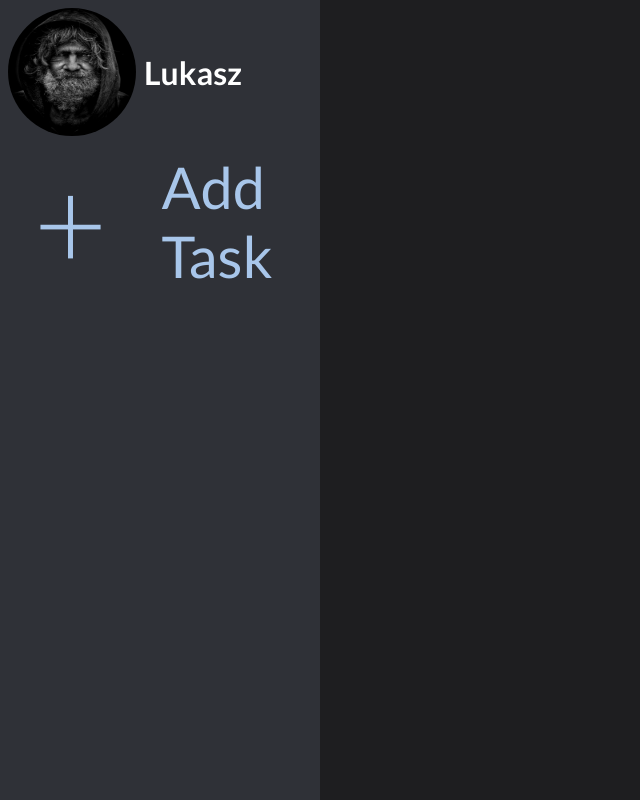
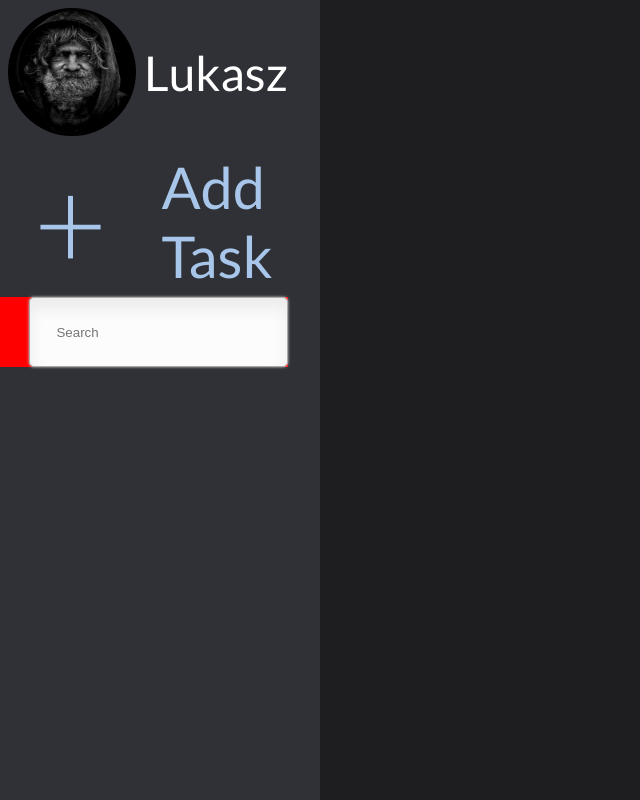
Before and after one commit to lukanogaj/scheduler, a React (Create React App) app: page / in a window 1280 px wide. Shown: the whole page, without its empty margins (0-640 px from the left). Built offline with nearby package versions, Linux system fonts and the light colour scheme.

Commit message:
input-work

```diff
--- a/package.json
+++ b/package.json
@@ -9,6 +9,7 @@
     "@testing-library/user-event": "^13.5.0",
     "react": "^19.2.0",
     "react-dom": "^19.2.0",
+    "react-icons": "^5.5.0",
     "react-scripts": "5.0.1",
     "web-vitals": "^2.1.4"
   },
--- a/src/components/Controls/AddTaskControl/index.module.scss
+++ b/src/components/Controls/AddTaskControl/index.module.scss
@@ -1,6 +1,5 @@
 .addTaskControl {
 	display: flex;
-	// justify-content: space-evenly;
 	align-items: center;
 	padding-left: 2rem;
 	font-family: "Lato", sans-serif;
--- /dev/null
+++ b/src/components/Controls/InputSearch/index.jsx
@@ -0,0 +1,15 @@
+import styles from "./index.module.scss";
+
+const SearchControl = () => {
+	return (
+		<div className={styles.search}>
+			<input
+				type='search'
+				placeholder='Search'
+				name='search'
+			/>
+		</div>
+	);
+};
+
+export default SearchControl;
--- /dev/null
+++ b/src/components/Controls/InputSearch/index.module.scss
@@ -0,0 +1,15 @@
+.search {
+	display: flex;
+	justify-content: right;
+	width: 90%;
+	background-color: red;
+
+	input {
+		width: 90%;
+		padding: 2em;
+		background: #fcfcfc;
+		border: 1px solid #aaa;
+		border-radius: 5px;
+		box-shadow: 0 0 3px #ccc, 0 10px 15px #ebebeb inset;
+	}
+}
--- a/src/components/Header/index.module.scss
+++ b/src/components/Header/index.module.scss
@@ -33,6 +33,12 @@
 
 	svg {
 		width: 100%;
-		height: 55px;
+		height: 5em;
+		font-weight: 300;
+	}
+	h1 {
+		display: inline-block;
+		font-size: 3em;
+		font-weight: 400;
 	}
 }
--- a/src/components/Sidebar/index.jsx
+++ b/src/components/Sidebar/index.jsx
@@ -1,12 +1,14 @@
 import styles from "./index.module.scss";
 import Header from "../Header";
 import AddNewTodoElement from "../AddNewToDoElement";
+import SearchControl from "../Controls/InputSearch";
 
 const Sidebar = () => {
 	return (
 		<div className={styles.sideBar}>
 			<Header />
 			<AddNewTodoElement />
+			<SearchControl />
 		</div>
 	);
 };
--- a/src/components/Sidebar/index.module.scss
+++ b/src/components/Sidebar/index.module.scss
@@ -1,4 +1,6 @@
 .sideBar {
+	display: flex;
+	flex-direction: column;
 	width: 25%;
 	background-color: #2f3137;
 	height: 100%;
```
Also changed, not shown: src/images/searchIcon.svg (added), 1 other file (tests, documents, lock files or other folders).
